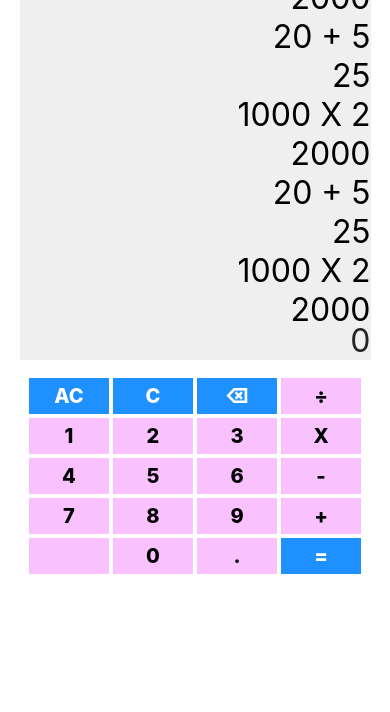
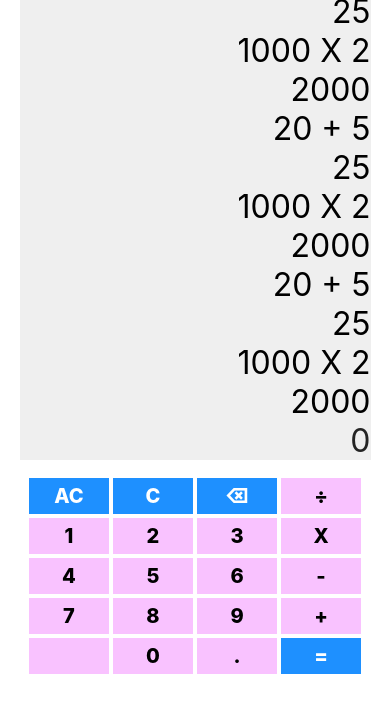
Before and after one commit to mrChernicharo/my-calculator, a React Native app: screen / in a window 390 px wide. Shown: the top 712 px of the page. Built offline with nearby package versions, Linux system fonts and the light colour scheme.

Commit message:
almost there

```diff
--- a/src/components/Statement.js
+++ b/src/components/Statement.js
@@ -6,10 +6,17 @@ import { Text, View } from 'react-native';
 const Statement = ({ statement, index }) => {
 	// console.log(statement);
 	return (
-		<View>
+		<View
+			style={
+				{
+					// borderWidth: 2,
+				}
+			}
+		>
 			<Text
 				style={{
 					fontSize: 32,
+					textAlign: 'right',
 				}}
 			>
 				{statement}
--- a/src/components/Visor.js
+++ b/src/components/Visor.js
@@ -1,45 +1,35 @@
-import React, { useEffect, useRef } from 'react';
+import React, { useRef } from 'react';
 import { StyleSheet, View } from 'react-native';
 import { ScrollView, TextInput } from 'react-native-gesture-handler';
 import Statement from './Statement';
 
 const Visor = ({ currentStatement, statements }) => {
-	// console.log(Platform.OS);
+	const visorRef = useRef(null);
+	const paddingRef = useRef(0);
 
-	// const [y, setY] = useState(240);
-	// const y = useRef(240);
-	const scrollViewRef = useRef(null);
+	const onLayout = e => {
+		const { x, y, height, width } = e.nativeEvent.layout;
 
-	// viewConfig.validAttributes.style
-
-	useEffect(() => {
-		const interval = setInterval(() => {
-			if (scrollViewRef.current) {
-				let rand = Math.random() * 200;
-
-				scrollViewRef.current.scrollTo({
-					y: rand,
+		visorRef.current.scrollTo({
+			y: height,
 			animate: true,
 		});
 
-				console.log(rand);
-			}
-		}, 1000);
-
-		return () => {
-			clearInterval(interval);
+		// paddingRef.current += 20;
+		console.log(paddingRef.current);
 	};
-	}, []);
 
 	return (
 		<View style={styles.container}>
-			<ScrollView
-				ref={scrollViewRef}
-				contentContainerStyle={styles.visor}
+			<ScrollView ref={visorRef} contentContainerStyle={styles.visor}>
+				<View
+					style={{ paddingTop: paddingRef.current }}
+					onLayout={onLayout}
 				>
 					{statements.map((statement, i) => (
 						<Statement key={i} statement={statement} index={i} />
 					))}
+				</View>
 			</ScrollView>
 			<TextInput
 				style={styles.input}
@@ -53,19 +43,17 @@ const Visor = ({ currentStatement, statements }) => {
 
 const styles = StyleSheet.create({
 	container: {
-		height: 360,
+		height: 460,
 		width: '90%',
-		// backgroundColor: '#242424',
-		backgroundColor: '#efefef',
-
+		backgroundColor: '#242424',
 		marginBottom: 16,
 	},
 	visor: {
 		backgroundColor: '#efefef',
-		// position: 'absolute',
 		bottom: 0,
 		right: 0,
 		height: 'auto',
+		width: '100%',
 		alignItems: 'flex-end',
 	},
 	input: {
--- a/src/screens/Main.js
+++ b/src/screens/Main.js
@@ -30,7 +30,6 @@ const Main = () => {
 	]);
 
 	function handleKeyPress(key) {
-		console.log(key);
 		const lastStatement = statements[statements.length - 1];
 
 		handleStatement(
@@ -40,13 +39,12 @@ const Main = () => {
 			setCurrentStatement,
 			setStatements
 		);
-
-		//scroll up
 	}
 
 	useEffect(() => {
-		console.log('currentStatement', currentStatement);
+		// console.log('currentStatement', currentStatement);
 	}, [currentStatement]);
+
 	return (
 		<SafeAreaView style={styles.container}>
 			<StatusBar barStyle="dark-content" />
```
Lines whose indentation alone changed are shown as unchanged.
